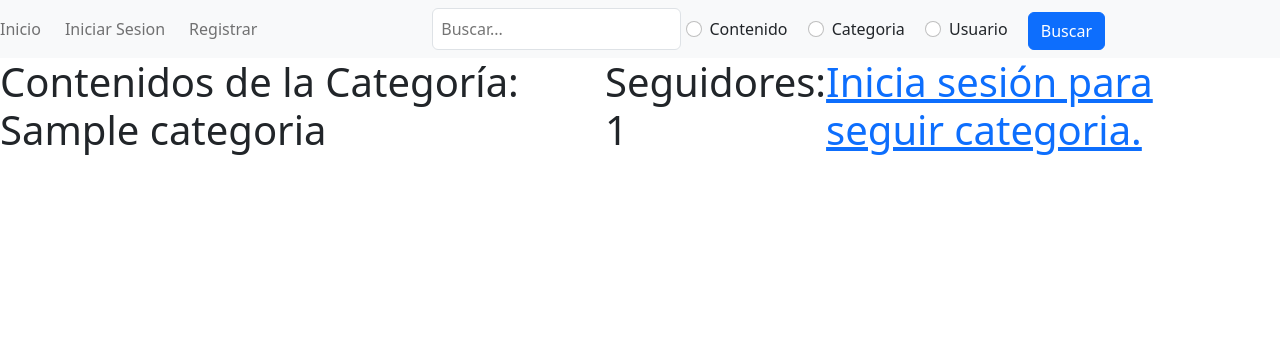
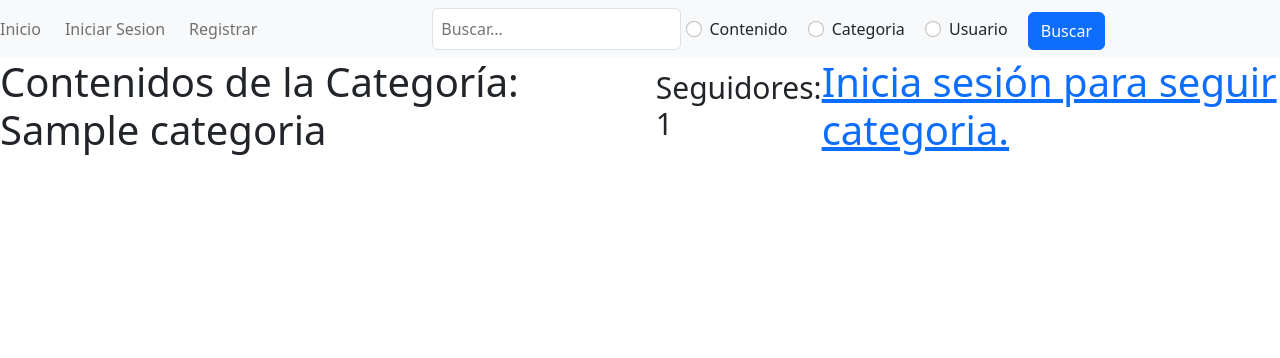
Before and after one commit to FranciscoCaba/cms-is2, a Django app: page /contenido/categoria/1/listar in a window 1280 px wide. Shown: the top 358 px of the page. Run offline with Django 4.2, Linux system fonts and the light colour scheme; tables that the repository leaves empty hold one stand-in row (values such as "Sample post"); some libraries are stand-ins or nearby versions.

Commit message:
actualizado contador de favoritos de categoria

```diff
--- a/app/templates/mostrar_contenidos.html
+++ b/app/templates/mostrar_contenidos.html
@@ -1,13 +1,13 @@
 {% extends 'base.html' %}
-{%block titulo%}{{ categoria.nombre }}{% endblock %}
+{% block titulo %}{{ categoria.nombre }}{% endblock %}
 {% block contenido %}
 <h1 style="display: flex; align-items: center;">
     <span>Contenidos de la Categoría: {{ categoria.nombre }}</span>
-    <span style="margin-left: 10px;">Seguidores: {{ categoria.seguidores.count }}</span>
+    <span style="margin-left: 55px; font-size: 30px;">Seguidores: {{ categoria.seguidores.count }}</span>
     {% if user.is_authenticated %}
         <form action="{% url 'toggle_favorito' categoria.id %}" method="post" style="margin-left: 10px;">
             {% csrf_token %}
-            <button class="interaction-button" type="submit" style="font-size: 12px; padding: 4px 8px;">
+            <button class="btn btn-primary btn-sm my-2 my-sm-0" type="submit">
                 {% if user_favorito_categoria %}
                     Dejar de seguir categoria
                 {% else %}
```
